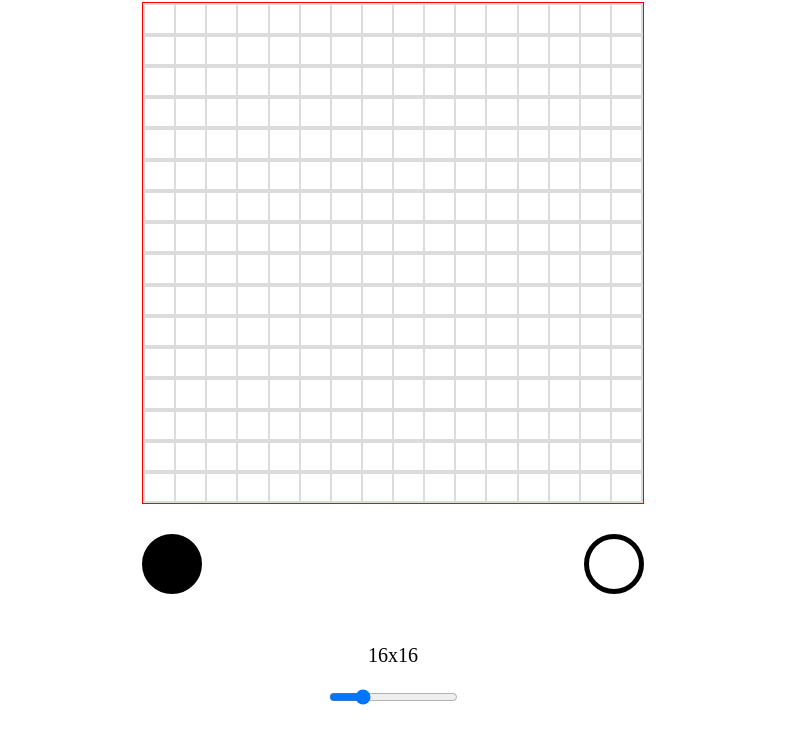
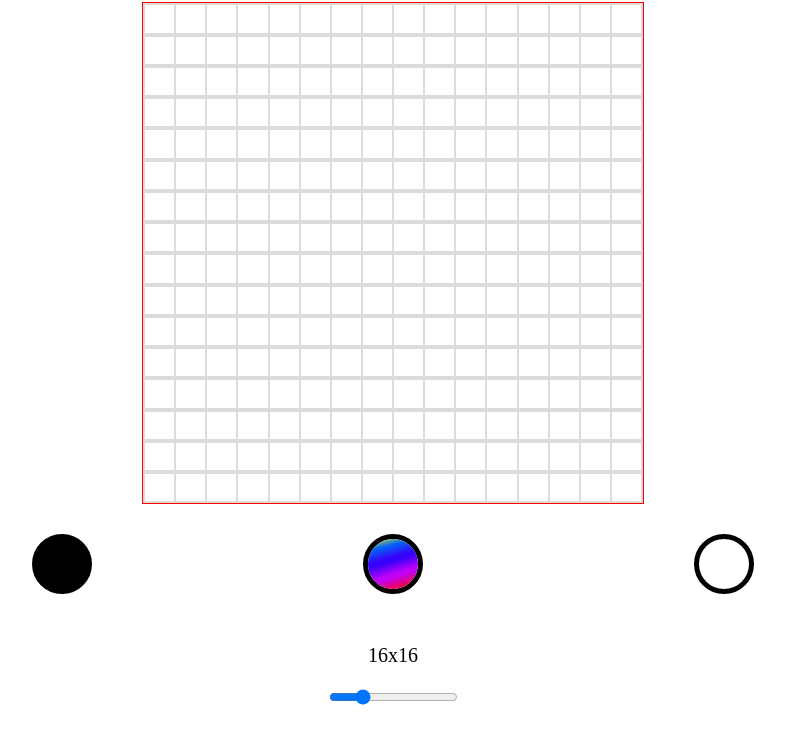
Before and after one commit to 42universo/ETCH-A-SKETCH, a plain HTML site: page index.html in a window 1280 px wide. Shown: the part 64-800 px from the top of the page, without its empty margins (247-1032 px from the left). Drawn offline with Linux system fonts and the light colour scheme.

Commit message:
Add rainbow symbol

```diff
--- a/index.html
+++ b/index.html
@@ -9,6 +9,7 @@
     </div>
     <div id='symbolsContainer'>
         <div id='paint'></div>
+        <div id='rainbow'><img id='raibowImg' src='./images/raibow.png'></div>
         <div id='reset'></div>
     </div>
     <div id='scaleConatiner'>
--- a/style.css
+++ b/style.css
@@ -56,3 +56,17 @@ h1{
 #scaleNumber{
     font-size: 20px;
 }
+
+#rainbow{
+    height: 50px;
+    width: 50px;
+    border: 5px solid black;
+    border-radius: 50px;
+}
+
+#raibowImg{
+    height: 50px;
+    width: 50px;
+    object-fit: cover;
+    border-radius: 50px;
+}
```
